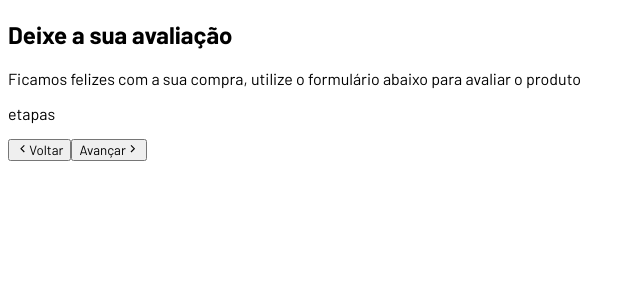
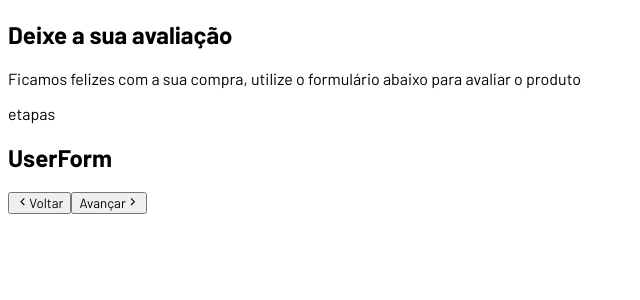
Before and after one commit to PhilipeF/react-form-multi, a React (Vite) app: page / in a window 1280 px wide. Shown: the top 300 px of the page, without its empty margins (0-640 px from the left). Built offline with nearby package versions, Linux system fonts and the light colour scheme.

Commit message:
criando hook da aplicação

```diff
--- a/src/App.jsx
+++ b/src/App.jsx
@@ -1,8 +1,17 @@
 import { GrFormPrevious, GrFormNext } from 'react-icons/gr';
+import UserForm from './components/UserForm';
+import Thanks from './components/Thanks';
+import ReviewForm from './components/ReviewForm';
+
+import { userForm } from './hooks/userForm';
 
 import './index.css';
 
 function App() {
+
+  const formComponents = [<UserForm />, <ReviewForm />, <Thanks />]
+
+  const { currentStep, currentComponent, changeStep } = userForm(formComponents)
 
   return (
     <div className="app">
@@ -14,10 +23,9 @@ function App() {
       </div>
       <div className="form-container">
         <p>etapas</p>
-        <form>
-          <div className="input-container">
-          </div>
-          <button type='button'>
+        <form onSubmit={(e) => changeStep(currentStep + 1, e)}>
+          <div className="input-container">{currentComponent}</div>
+          <button type='button' onClick={() => changeStep(currentStep - 1)} >
             <GrFormPrevious />
             <span>Voltar</span>
           </button>
--- /dev/null
+++ b/src/components/ReviewForm.jsx
@@ -0,0 +1,9 @@
+const ReviewForm = () => {
+    return (
+        <div>
+            <h2>ReviewForm</h2>
+        </div>
+    )
+}
+
+export default ReviewForm
--- /dev/null
+++ b/src/components/Thanks.jsx
@@ -0,0 +1,9 @@
+const Thanks = () => {
+    return (
+        <div>
+            <h2>Thanks</h2>
+        </div>
+    )
+}
+
+export default Thanks
--- /dev/null
+++ b/src/components/UserForm.jsx
@@ -0,0 +1,9 @@
+const UserForm = () => {
+    return (
+        <div>
+            <h2>UserForm</h2>
+        </div>
+    )
+}
+
+export default UserForm
--- /dev/null
+++ b/src/hooks/userForm.jsx
@@ -0,0 +1,19 @@
+import { useState } from 'react'
+
+export function userForm(steps) {
+    const [currentStep, setCurrentStep] = useState(0);
+
+    function changeStep(i, e) {
+        if (e) e.preventDefault()
+
+        if (i < 0 || i >= steps.length) return
+
+        setCurrentStep(i)
+    }
+
+    return {
+        currentStep,
+        currentComponent: steps[currentStep],
+        changeStep
+    };
+}
```
